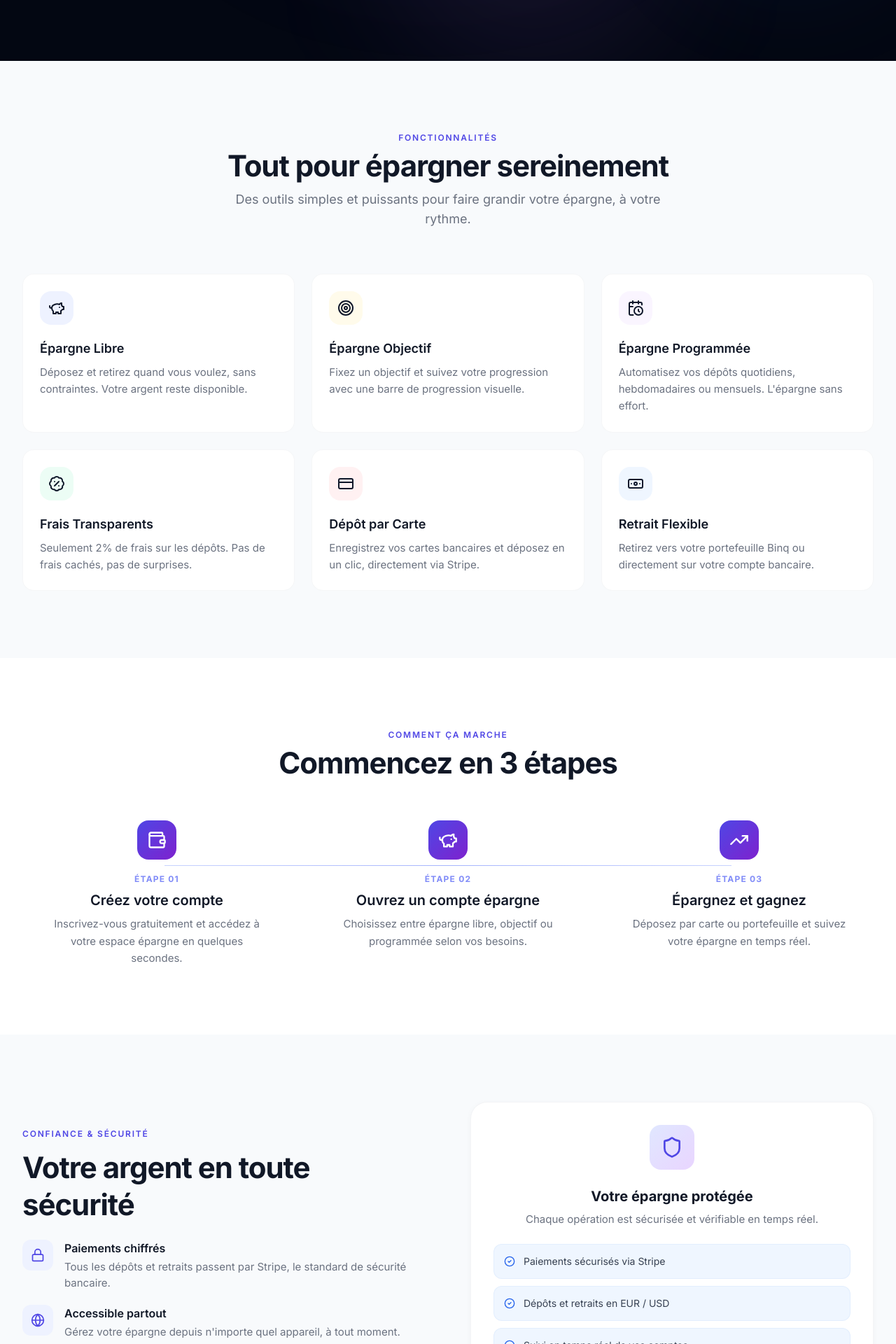
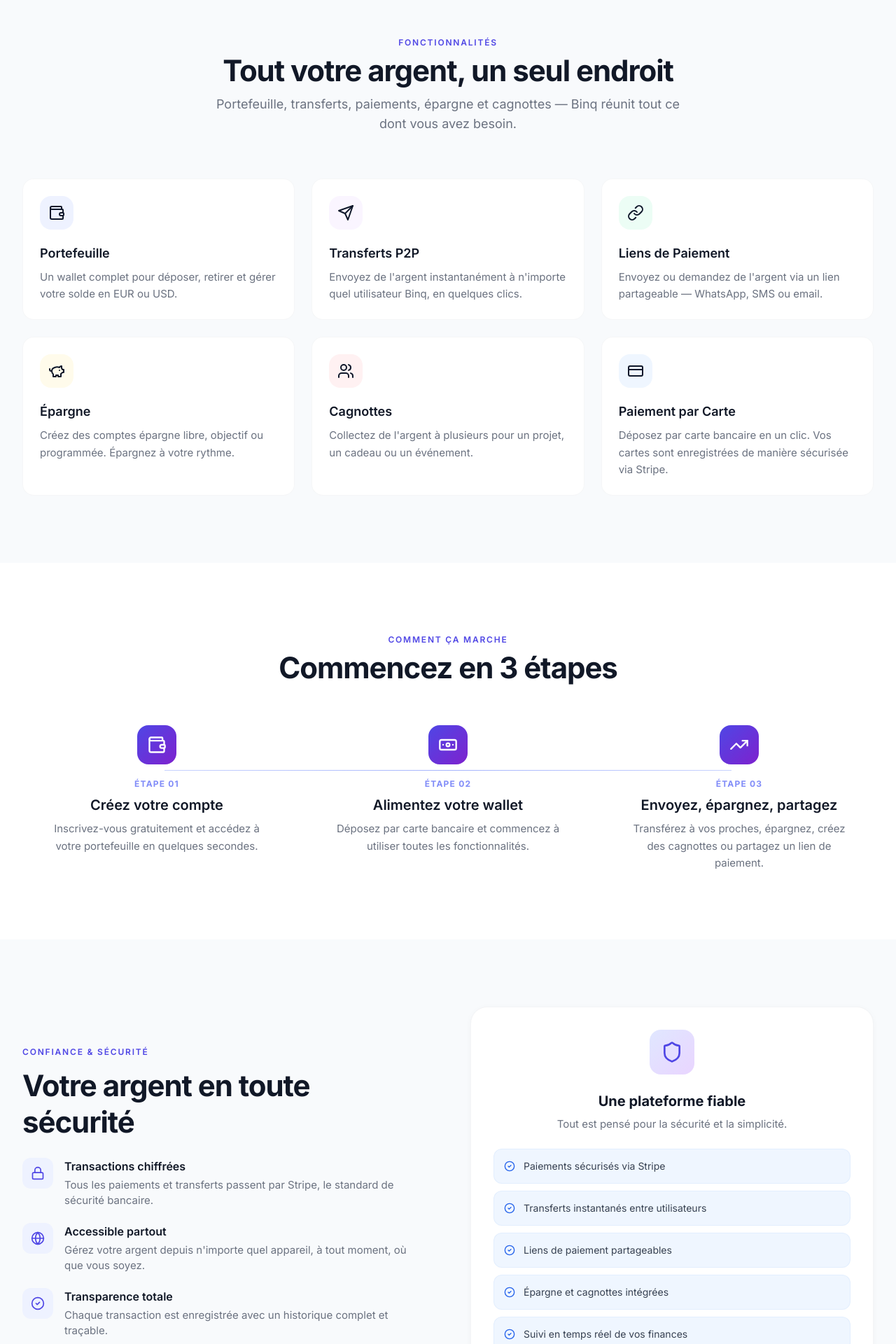
Before and after one commit to Jerome2024-net/BINQ, a Next.js app: page / in a window 1280 px wide. Shown: the part 820-2740 px from the top of the page at 70% size. Built offline with nearby package versions, Linux system fonts and the light colour scheme; no server answers.

Commit message:
feat: homepage fintech complete (wallet, transferts, liens, epargne, cagnottes)

```diff
--- a/src/app/page.tsx
+++ b/src/app/page.tsx
@@ -12,9 +12,9 @@ import {
   Sparkles,
   PiggyBank,
   Wallet,
-  Target,
-  CalendarClock,
-  BadgePercent,
+  Send,
+  Users,
+  LinkIcon,
   Banknote,
 } from "lucide-react";
 
@@ -34,23 +34,22 @@ export default function HomePage() {
             <div className="inline-flex items-center gap-2 bg-white/[0.08] backdrop-blur-sm border border-white/[0.12] rounded-full px-4 py-2 mb-8">
               <Sparkles className="w-3.5 h-3.5 text-accent-400" />
               <span className="text-[13px] font-medium text-gray-300">
-                Votre épargne digitale, simple et sécurisée
+                La fintech nouvelle génération
               </span>
             </div>
             <h1 className="text-4xl md:text-6xl lg:text-[68px] font-bold leading-[1.08] mb-6 tracking-tight">
-              Épargnez{" "}
-              <span className="bg-gradient-to-r from-indigo-400 to-purple-400 bg-clip-text text-transparent">intelligemment</span>
-              , à votre rythme.
+              Votre argent,{" "}
+              <span className="bg-gradient-to-r from-indigo-400 to-purple-400 bg-clip-text text-transparent">simplifié</span>.
             </h1>
             <p className="text-lg md:text-xl text-gray-400 mb-10 max-w-2xl mx-auto leading-relaxed">
-              Créez vos comptes épargne, déposez par carte ou portefeuille, et gérez votre argent en toute sécurité. En EUR ou USD, depuis votre téléphone.
+              Envoyez, recevez, épargnez et gérez votre argent en un seul endroit. Transferts instantanés, liens de paiement, cagnottes et épargne — tout dans une seule app.
             </p>
             <div className="flex flex-col sm:flex-row gap-3 justify-center">
               <Link
                 href="/inscription"
                 className="bg-white text-gray-900 px-8 py-4 rounded-2xl font-semibold text-[15px] transition-all duration-300 shadow-lg hover:shadow-xl hover:-translate-y-0.5 flex items-center justify-center gap-2"
               >
-                Commencer à épargner
+                Créer mon compte gratuit
                 <ArrowRight className="w-4 h-4" />
               </Link>
               <Link
@@ -63,7 +62,7 @@ export default function HomePage() {
             <div className="mt-10 sm:mt-14 flex flex-wrap items-center justify-center gap-4 sm:gap-8 text-gray-500">
               <div className="flex items-center gap-2">
                 <CheckCircle2 className="w-4 h-4 text-accent-500" />
-                <span className="text-[13px]">100% gratuit</span>
+                <span className="text-[13px]">Transferts instantanés</span>
               </div>
               <div className="flex items-center gap-2">
                 <CheckCircle2 className="w-4 h-4 text-accent-500" />
@@ -86,60 +85,60 @@ export default function HomePage() {
               Fonctionnalités
             </span>
             <h2 className="text-3xl md:text-[42px] font-bold text-gray-900 mt-3 mb-4 tracking-tight">
-              Tout pour épargner sereinement
+              Tout votre argent, un seul endroit
             </h2>
             <p className="text-gray-500 max-w-2xl mx-auto text-lg">
-              Des outils simples et puissants pour faire grandir votre épargne, à votre rythme.
+              Portefeuille, transferts, paiements, épargne et cagnottes — Binq réunit tout ce dont vous avez besoin.
             </p>
           </div>
 
           <div className="grid grid-cols-1 md:grid-cols-2 lg:grid-cols-3 gap-6 stagger-children">
             {[
               {
-                icon: PiggyBank,
-                title: "Épargne Libre",
+                icon: Wallet,
+                title: "Portefeuille",
                 description:
-                  "Déposez et retirez quand vous voulez, sans contraintes. Votre argent reste disponible.",
+                  "Un wallet complet pour déposer, retirer et gérer votre solde en EUR ou USD.",
                 gradient: "from-indigo-500 to-indigo-600",
                 bg: "bg-indigo-50",
               },
               {
-                icon: Target,
-                title: "Épargne Objectif",
+                icon: Send,
+                title: "Transferts P2P",
                 description:
-                  "Fixez un objectif et suivez votre progression avec une barre de progression visuelle.",
+                  "Envoyez de l'argent instantanément à n'importe quel utilisateur Binq, en quelques clics.",
+                gradient: "from-purple-500 to-purple-600",
+                bg: "bg-purple-50",
+              },
+              {
+                icon: LinkIcon,
+                title: "Liens de Paiement",
+                description:
+                  "Envoyez ou demandez de l'argent via un lien partageable — WhatsApp, SMS ou email.",
+                gradient: "from-emerald-500 to-teal-600",
+                bg: "bg-emerald-50",
+              },
+              {
+                icon: PiggyBank,
+                title: "Épargne",
+                description:
+                  "Créez des comptes épargne libre, objectif ou programmée. Épargnez à votre rythme.",
                 gradient: "from-amber-500 to-orange-600",
                 bg: "bg-amber-50",
               },
               {
-                icon: CalendarClock,
-                title: "Épargne Programmée",
+                icon: Users,
+                title: "Cagnottes",
                 description:
-                  "Automatisez vos dépôts quotidiens, hebdomadaires ou mensuels. L'épargne sans effort.",
-                gradient: "from-purple-500 to-purple-600",
-                bg: "bg-purple-50",
-              },
-              {
-                icon: BadgePercent,
-                title: "Frais Transparents",
-                description:
-                  "Seulement 2% de frais sur les dépôts. Pas de frais cachés, pas de surprises.",
-                gradient: "from-emerald-500 to-teal-600",
-                bg: "bg-emerald-50",
-              },
-              {
-                icon: CreditCard,
-                title: "Dépôt par Carte",
-                description:
-                  "Enregistrez vos cartes bancaires et déposez en un clic, directement via Stripe.",
+                  "Collectez de l'argent à plusieurs pour un projet, un cadeau ou un événement.",
                 gradient: "from-rose-500 to-rose-600",
                 bg: "bg-rose-50",
               },
               {
-                icon: Banknote,
-                title: "Retrait Flexible",
+                icon: CreditCard,
+                title: "Paiement par Carte",
                 description:
-                  "Retirez vers votre portefeuille Binq ou directement sur votre compte bancaire.",
+                  "Déposez par carte bancaire en un clic. Vos cartes sont enregistrées de manière sécurisée via Stripe.",
                 gradient: "from-blue-500 to-blue-600",
                 bg: "bg-blue-50",
               },
@@ -181,21 +180,21 @@ export default function HomePage() {
                 icon: Wallet,
                 title: "Créez votre compte",
                 description:
-                  "Inscrivez-vous gratuitement et accédez à votre espace épargne en quelques secondes.",
+                  "Inscrivez-vous gratuitement et accédez à votre portefeuille en quelques secondes.",
               },
               {
                 step: "02",
-                icon: PiggyBank,
-                title: "Ouvrez un compte épargne",
+                icon: Banknote,
+                title: "Alimentez votre wallet",
                 description:
-                  "Choisissez entre épargne libre, objectif ou programmée selon vos besoins.",
+                  "Déposez par carte bancaire et commencez à utiliser toutes les fonctionnalités.",
               },
               {
                 step: "03",
                 icon: TrendingUp,
-                title: "Épargnez et gagnez",
+                title: "Envoyez, épargnez, partagez",
                 description:
-                  "Déposez par carte ou portefeuille et suivez votre épargne en temps réel.",
+                  "Transférez à vos proches, épargnez, créez des cagnottes ou partagez un lien de paiement.",
               },
             ].map((step, i) => (
               <div key={i} className="relative text-center">
@@ -228,13 +227,13 @@ export default function HomePage() {
                 {[
                   {
                     icon: Lock,
-                    title: "Paiements chiffrés",
-                    desc: "Tous les dépôts et retraits passent par Stripe, le standard de sécurité bancaire.",
+                    title: "Transactions chiffrées",
+                    desc: "Tous les paiements et transferts passent par Stripe, le standard de sécurité bancaire.",
                   },
                   {
                     icon: Globe,
                     title: "Accessible partout",
-                    desc: "Gérez votre épargne depuis n'importe quel appareil, à tout moment.",
+                    desc: "Gérez votre argent depuis n'importe quel appareil, à tout moment, où que vous soyez.",
                   },
                   {
                     icon: CheckCircle2,
@@ -261,14 +260,15 @@ export default function HomePage() {
               <div className="w-16 h-16 bg-gradient-to-br from-indigo-100 to-purple-200 rounded-2xl flex items-center justify-center mb-6">
                 <Shield className="w-8 h-8 text-indigo-600" />
               </div>
-              <h3 className="text-xl font-bold text-gray-900 mb-2">Votre épargne protégée</h3>
-              <p className="text-gray-500 mb-6 text-[15px]">Chaque opération est sécurisée et vérifiable en temps réel.</p>
+              <h3 className="text-xl font-bold text-gray-900 mb-2">Une plateforme fiable</h3>
+              <p className="text-gray-500 mb-6 text-[15px]">Tout est pensé pour la sécurité et la simplicité.</p>
               <div className="w-full space-y-2.5">
                 {[
                   "Paiements sécurisés via Stripe",
-                  "Dépôts et retraits en EUR / USD",
-                  "Suivi en temps réel de vos comptes",
-                  "Jusqu'à 10 comptes épargne",
+                  "Transferts instantanés entre utilisateurs",
+                  "Liens de paiement partageables",
+                  "Épargne et cagnottes intégrées",
+                  "Suivi en temps réel de vos finances",
                 ].map((text, i) => (
                   <div key={i} className="flex items-center gap-3 p-3.5 bg-accent-50 rounded-xl border border-accent-100/60">
                     <CheckCircle2 className="w-4 h-4 text-accent-600 flex-shrink-0" />
@@ -292,7 +292,7 @@ export default function HomePage() {
               Simple et transparent
             </h2>
             <p className="text-gray-500 max-w-2xl mx-auto text-lg">
-              Pas de frais cachés. Créez votre compte et épargnez dès aujourd&apos;hui.
+              Pas de frais cachés. Créez votre compte et commencez dès aujourd&apos;hui.
             </p>
           </div>
 
@@ -301,8 +301,8 @@ export default function HomePage() {
               <div className="absolute -top-3 right-6 bg-gradient-to-r from-accent-500 to-accent-600 text-white px-4 py-1 rounded-full text-xs font-semibold shadow-glow-accent">
                 100% Gratuit
               </div>
-              <h3 className="text-xl font-bold text-white mb-1">Épargne Binq</h3>
-              <p className="text-gray-400 text-[15px] mb-6">Tout ce dont vous avez besoin pour épargner</p>
+              <h3 className="text-xl font-bold text-white mb-1">Binq</h3>
+              <p className="text-gray-400 text-[15px] mb-6">Tout ce dont vous avez besoin pour gérer votre argent</p>
 
               <div className="mb-6">
                 <span className="text-4xl font-bold text-white">0 €</span>
@@ -310,13 +310,14 @@ export default function HomePage() {
               </div>
               <ul className="space-y-3 mb-8">
                 {[
+                  "Portefeuille EUR & USD",
+                  "Transferts P2P instantanés",
+                  "Envoyer & recevoir via lien",
+                  "Cagnottes collaboratives",
                   "Jusqu'à 10 comptes épargne",
-                  "Épargne libre, objectif ou programmée",
-                  "Dépôt par carte ou portefeuille",
+                  "Dépôt par carte bancaire",
                   "Retrait vers portefeuille ou banque",
-                  "Suivi complet de votre épargne",
                   "2% de frais sur les dépôts uniquement",
-                  "Historique complet des transactions",
                 ].map((text, i) => (
                   <li key={i} className="flex items-center gap-3 text-gray-300 text-[15px]">
                     <CheckCircle2 className="w-4 h-4 text-indigo-400 flex-shrink-0" />
@@ -341,10 +342,10 @@ export default function HomePage() {
         <div className="absolute bottom-0 right-1/3 w-[300px] h-[300px] bg-purple-500/10 rounded-full blur-[80px]" />
         <div className="max-w-3xl mx-auto px-4 sm:px-6 lg:px-8 text-center relative">
           <h2 className="text-3xl md:text-5xl font-bold mb-5 tracking-tight">
-            Prêt à faire grandir votre épargne ?
+            Prêt à simplifier votre argent ?
           </h2>
           <p className="text-gray-400 text-lg mb-10 max-w-2xl mx-auto">
-            Rejoignez Binq et commencez à épargner intelligemment dès aujourd&apos;hui. Gratuit, sécurisé, et flexible.
+            Rejoignez Binq — envoyez, recevez, épargnez et partagez en toute simplicité. Gratuit, sécurisé et instantané.
           </p>
           <div className="flex flex-col sm:flex-row gap-3 justify-center">
             <Link
```
